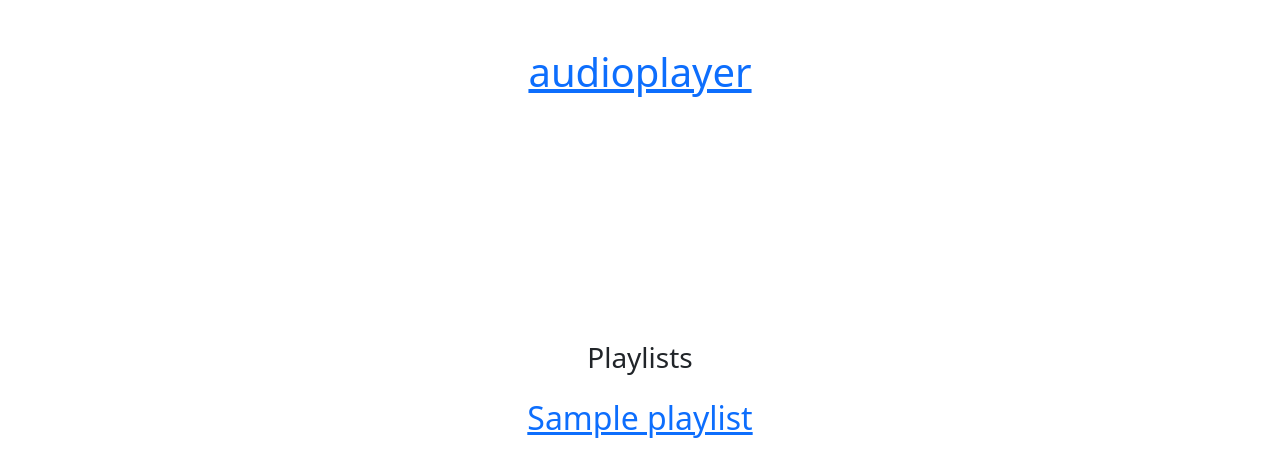
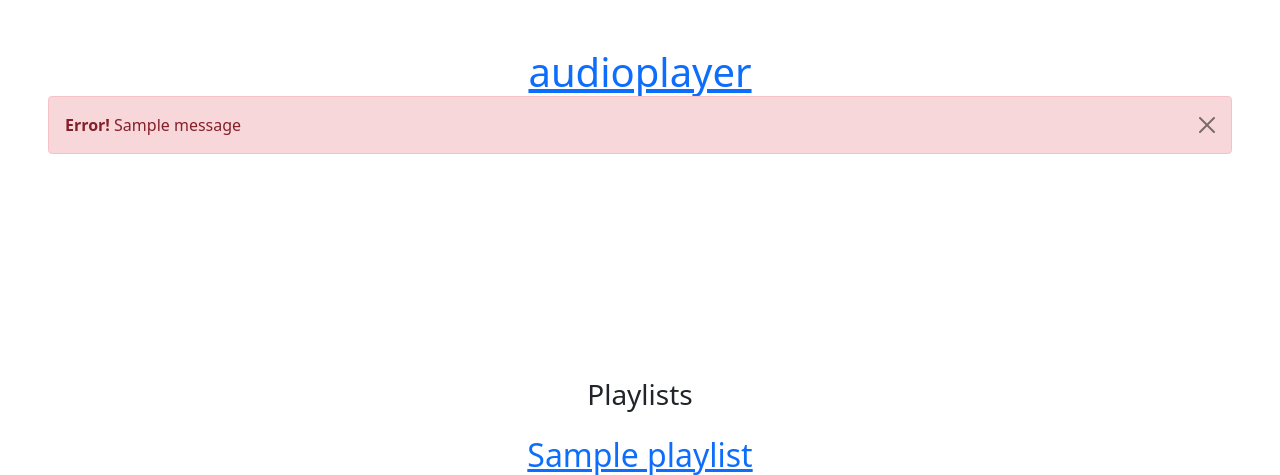
Before and after one commit to johannesrave/speel, a Django app: template player/templates/index.html in a window 1280 px wide. Shown: the top 475 px of the page. Run offline with Django 3.2, Linux system fonts and the light colour scheme; the template is opened without the code that fills it: most values are stand-ins (such as "Sample title", 1, 10 or a date in 2020); one stand-in notice (Sample message) is shown; style sheets or scripts are compiled from the project's sources; parts of the project's set-up code (start-up, migrations or seed data) failed here and were passed over; some libraries are stand-ins or nearby versions.

Commit message:
moved error message display from just login to layout.html, to be able to display errors to the user on every view; showing an error to the user if uploaded song file was not a valid audio file

```diff
--- a/player/templates/layout.html
+++ b/player/templates/layout.html
@@ -24,6 +24,12 @@
     {% block heading %}
       <a href="{% url 'player' %}" class="d-block w-100 text-center h1 m-auto">audioplayer</a>
     {% endblock %}
+      {% for message in messages %}
+          <div class="alert alert-danger alert-dismissible fade show">
+              <strong>Error!</strong> {{ message }}
+              <button type="button" class="btn-close" data-bs-dismiss="alert"></button>
+          </div>
+      {% endfor %}
   </header>
   <main>
     {% block content %}{% endblock %}
--- a/player/templates/login.html
+++ b/player/templates/login.html
@@ -1,12 +1,6 @@
 {% extends "layout.html" %}
 {% block heading %}
   <h1 class="text-center">Anmelden</h1>
-  {% for message in messages %}
-      <div class="alert alert-danger alert-dismissible fade show">
-          <strong>Error!</strong> {{ message }}
-          <button type="button" class="btn-close" data-bs-dismiss="alert"></button>
-    </div>
-  {% endfor %}
 {% endblock %}
 {% block content %}
   <form action="{% url 'login' %}" method="post" class="d-flex flex-column align-items-center">
--- a/player/views/upload.py
+++ b/player/views/upload.py
@@ -1,5 +1,6 @@
 from pprint import pprint
 
+from django.contrib import messages
 from tinytag import TinyTag
 from django.contrib.auth.mixins import LoginRequiredMixin
 from django.shortcuts import render, redirect
@@ -27,7 +28,7 @@ class UploadFile(GuardedView):
         temp_file_form = TemporaryFileForm(request.POST, request.FILES)
 
         if not temp_file_form.is_valid():
-            print('Invalid file uploaded! Redirecting back to song_upload')
+            messages.error(request, 'Invalid File Format')
             return redirect('upload_song')
 
         temp_file_instance = temp_file_form.save()
```
